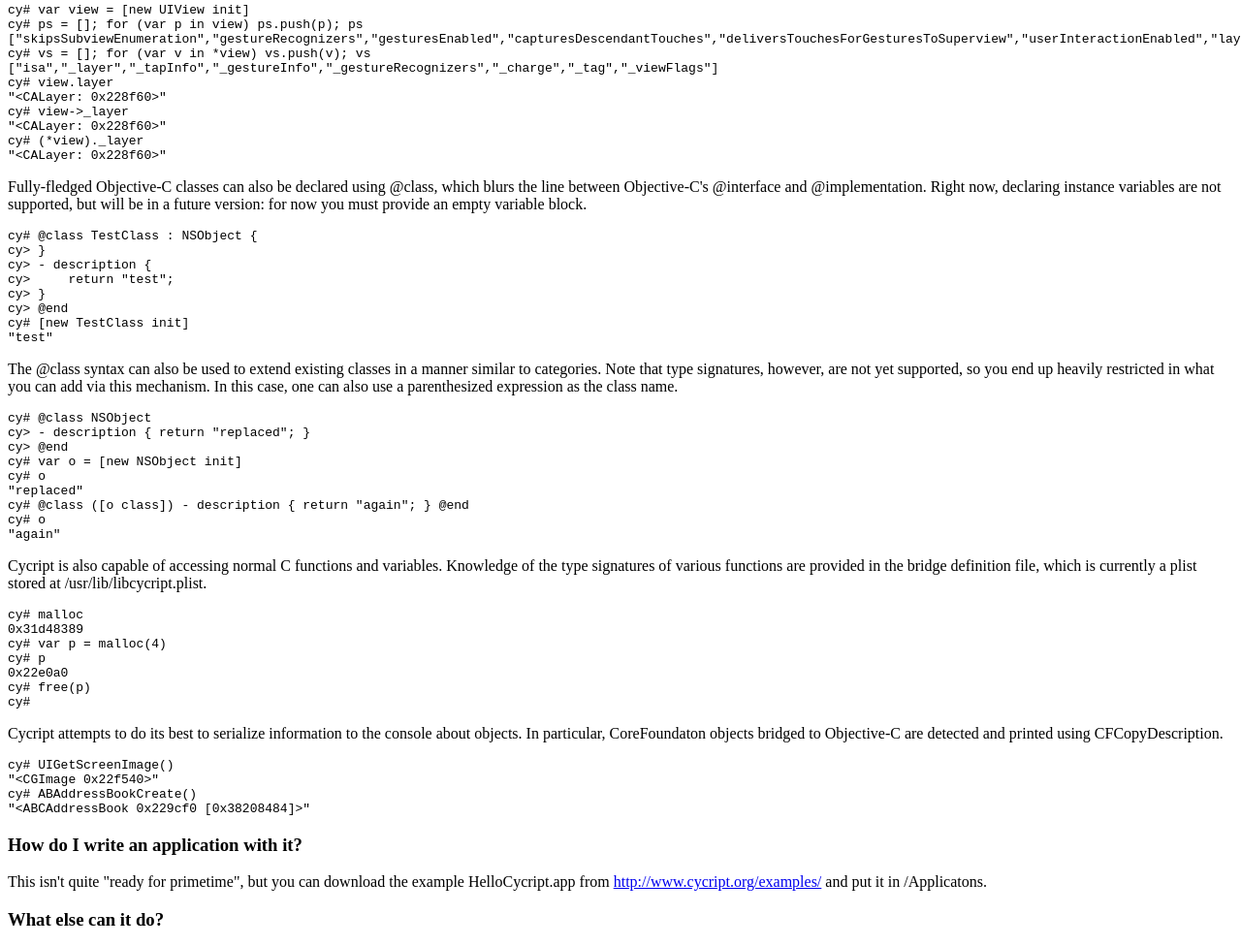
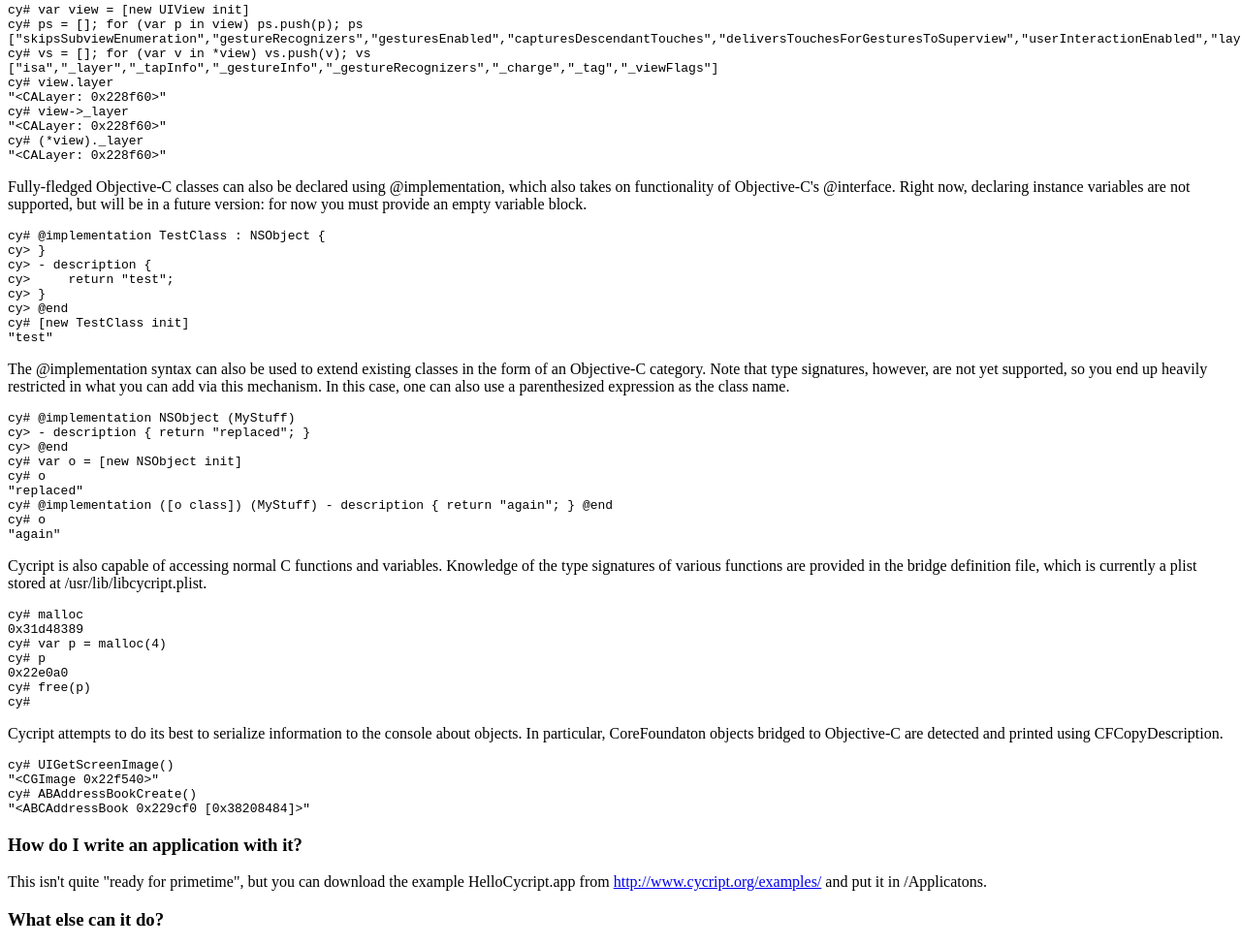
Before and after one commit to nowsecure/frida-cycript, a plain HTML site: page website/index.html in a window 1280 px wide. Shown: the part 2651-3627 px from the top of the page at 97% size. Drawn offline with Linux system fonts and the light colour scheme.

Commit message:
Update the syntax guide of Cycript for @implementation.

```diff
--- a/website/index.html
+++ b/website/index.html
@@ -159,9 +159,9 @@
 cy# (*view)._layer
 "<CALayer: 0x228f60>"</xmp>
 
-<p>Fully-fledged Objective-C classes can also be declared using @class, which blurs the line between Objective-C's @interface and @implementation. Right now, declaring instance variables are not supported, but will be in a future version: for now you must provide an empty variable block.</p>
+<p>Fully-fledged Objective-C classes can also be declared using @implementation, which also takes on functionality of Objective-C's @interface. Right now, declaring instance variables are not supported, but will be in a future version: for now you must provide an empty variable block.</p>
 
-<xmp>cy# @class TestClass : NSObject {
+<xmp>cy# @implementation TestClass : NSObject {
 cy> }
 cy> - description {
 cy>     return "test";
@@ -170,15 +170,15 @@
 cy# [new TestClass init]
 "test"</xmp>
 
-<p>The @class syntax can also be used to extend existing classes in a manner similar to categories. Note that type signatures, however, are not yet supported, so you end up heavily restricted in what you can add via this mechanism. In this case, one can also use a parenthesized expression as the class name.</p>
+<p>The @implementation syntax can also be used to extend existing classes in the form of an Objective-C category. Note that type signatures, however, are not yet supported, so you end up heavily restricted in what you can add via this mechanism. In this case, one can also use a parenthesized expression as the class name.</p>
 
-<xmp>cy# @class NSObject
+<xmp>cy# @implementation NSObject (MyStuff)
 cy> - description { return "replaced"; }
 cy> @end
 cy# var o = [new NSObject init]
 cy# o
 "replaced"
-cy# @class ([o class]) - description { return "again"; } @end
+cy# @implementation ([o class]) (MyStuff) - description { return "again"; } @end
 cy# o
 "again"</xmp>
 
```
